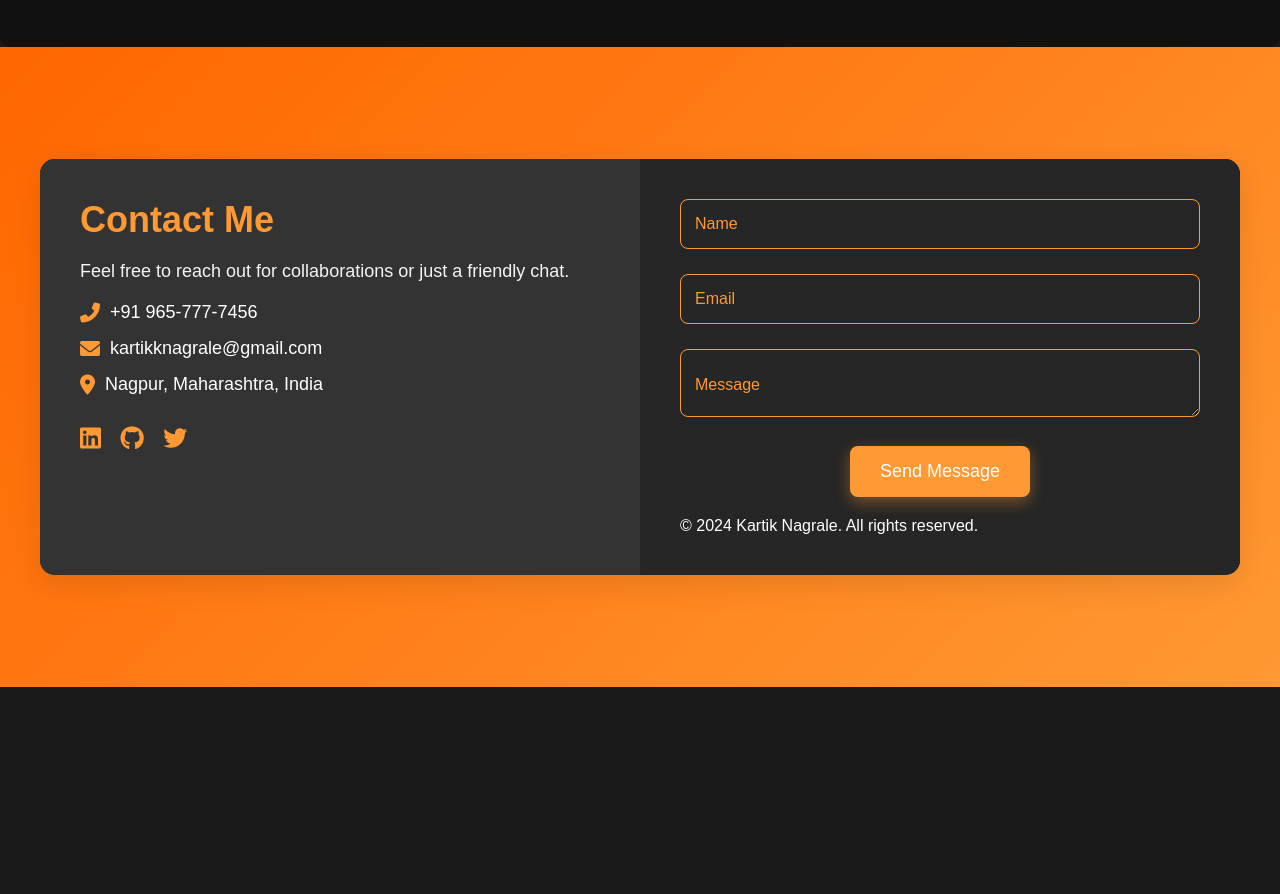
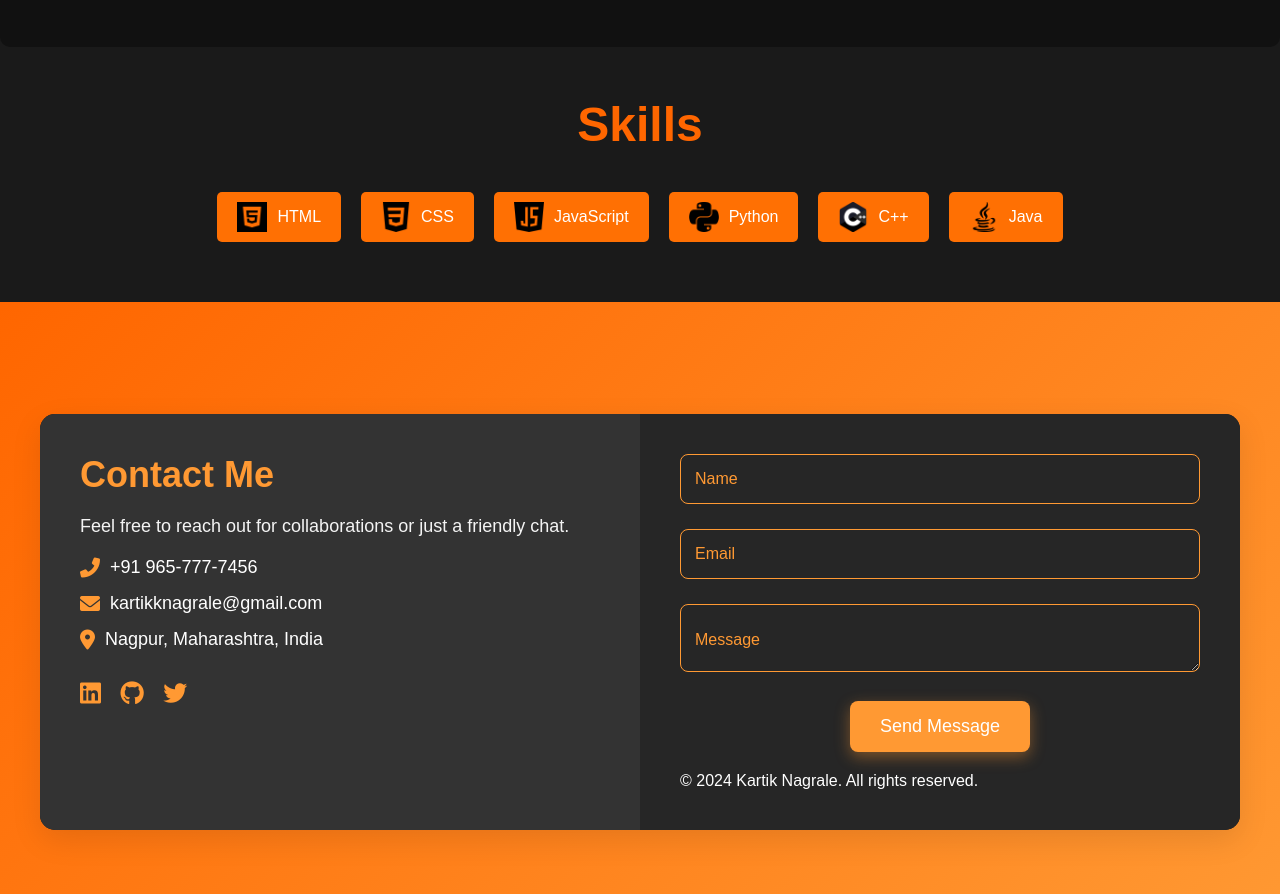
Before and after one commit to kartnagrale/portfolio, a plain HTML site: page index.html in a window 1280 px wide. Shown: the part 1375-2269 px from the top of the page. Before the commit the page ends 2062 px from the top, so only its background shows below. Drawn offline with Linux system fonts and the light colour scheme.

Commit message:
added skills

```diff
--- a/index.html
+++ b/index.html
@@ -66,6 +66,41 @@
         </div>
     </section>
 
+
+
+    <!-- Skills Section -->
+    <div id="skills" class="skills-section">
+        <h1>Skills</h1>
+        <div class="skills">
+            <div class="skill">
+                <img src="src/html.png" alt="HTML Logo">
+                <span>HTML</span>
+            </div>
+            <div class="skill">
+                <img src="src/css-3.png" alt="CSS Logo">
+                <span>CSS</span>
+            </div>
+            <div class="skill">
+                <img src="src/java-script.png" alt="JavaScript Logo">
+                <span>JavaScript</span>
+            </div>
+            <div class="skill">
+                <img src="src/python.png" alt="Python Logo">
+                <span>Python</span>
+            </div>
+            <div class="skill">
+                <img src="src/c-.png" alt="C++ Logo">
+                <span>C++</span>
+            </div>
+            <div class="skill">
+                <img src="src/java.png" alt="Java Logo">
+                <span>Java</span>
+            </div>
+        </div>
+    </div>
+
+
+
     <!-- Contact Section -->
     <section id="contact" class="contact-section">
         <div class="contact-container">
--- a/script.js
+++ b/script.js
@@ -196,3 +196,39 @@ function evaluateWinner(board) {
 
 // Initial draw
 drawGame();
+
+
+
+
+
+
+
+// Skills Glow
+
+const skills = document.querySelectorAll('.skill');
+
+skills.forEach((skill, index) => {
+    skill.addEventListener('mouseenter', () => {
+        // Hovered element glows the brightest
+        skill.classList.add('brightest');
+
+        // Immediate left and right glow slightly less
+        if (skills[index - 1]) skills[index - 1].classList.add('bright');
+        if (skills[index + 1]) skills[index + 1].classList.add('bright');
+
+        // Second immediate left and right glow even less
+        if (skills[index - 2]) skills[index - 2].classList.add('dim');
+        if (skills[index + 2]) skills[index + 2].classList.add('dim');
+    });
+
+    skill.addEventListener('mouseleave', () => {
+        // Remove glow classes when the mouse leaves
+        skill.classList.remove('brightest');
+
+        if (skills[index - 1]) skills[index - 1].classList.remove('bright');
+        if (skills[index + 1]) skills[index + 1].classList.remove('bright');
+
+        if (skills[index - 2]) skills[index - 2].classList.remove('dim');
+        if (skills[index + 2]) skills[index + 2].classList.remove('dim');
+    });
+});
--- a/style.css
+++ b/style.css
@@ -167,6 +167,62 @@ canvas {
 }
 
 
+/* Skills Section */
+
+.skills-section {
+    text-align: center;
+    margin-top: 50px;
+    margin-bottom: 50px;
+}
+
+.skills-section h1 {
+    color: #FF6600;
+    font-size: 3em;
+    margin-bottom: 30px;
+}
+
+.skills {
+    display: flex;
+    justify-content: center;
+    flex-wrap: wrap; /* Allows the elements to wrap if the screen size is small */
+}
+
+.skill {
+    display: flex;
+    align-items: center;
+    color: white;
+    background-color: rgb(255, 112, 3);
+    padding: 10px 20px;
+    margin: 10px;
+    border-radius: 5px;
+    transition: transform 0.3s, box-shadow 0.3s;
+    font-size: medium;
+    cursor: pointer;
+}
+
+/* Adding space between the logo and the skill text */
+.skill img {
+    width: 30px;
+    height: 30px;
+    margin-right: 10px;
+}
+
+/* Brightest glow for hovered element */
+.skill.brightest {
+    transform: scale(1.2);
+    box-shadow: 0 0 30px rgba(255, 165, 0, 1);
+}
+
+/* Slightly less bright for immediate left and right */
+.skill.bright {
+    box-shadow: 0 0 20px rgba(255, 165, 0, 0.7);
+}
+
+/* Even less bright for second immediate left and right */
+.skill.dim {
+    box-shadow: 0 0 10px rgba(255, 165, 0, 0.4);
+}
+
 
 
 /* contact section */
```
Also changed, not shown: src/c-.png (added), src/css-3.png (added), src/html.png (added), src/java-script.png (added), src/java.png (added), src/python.png (added).
